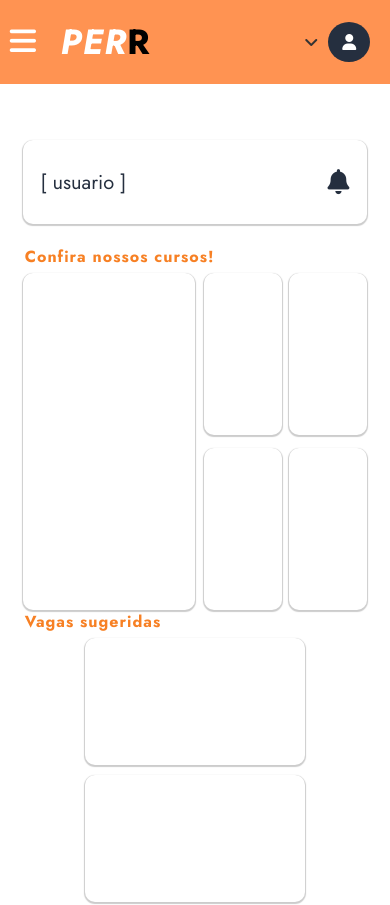
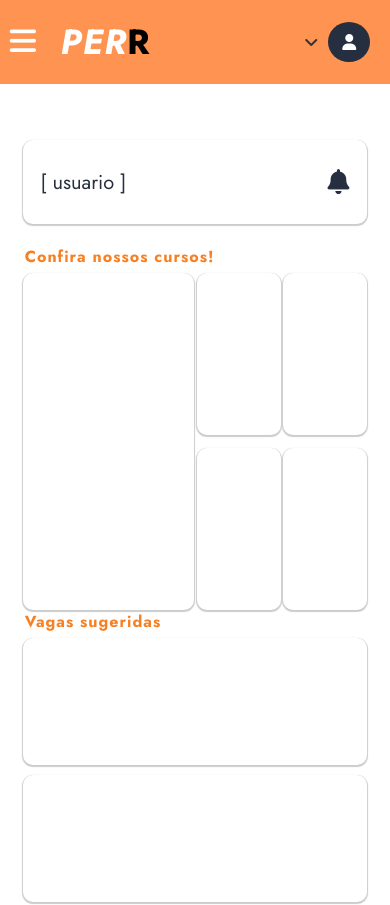
Before and after one commit to Santozzz/TCC-PERR-FRONTEND, a Vue app in the folder frontend/: page / in a window 390 px wide. Shown: the top 905 px of the page. Built offline with nearby package versions, Linux system fonts and the light colour scheme.

Commit message:
ajustes no grid e no formulario de cadastro

```diff
--- a/frontend/src/components/Cadastro/containerPrincipal-Cadastro.vue
+++ b/frontend/src/components/Cadastro/containerPrincipal-Cadastro.vue
@@ -447,5 +447,8 @@ export default {
             padding: 15px;
             width: 42%;
         }
+        .password i{
+            top: 38%;
+        }
     }
 </style>
--- a/frontend/src/components/Home/grid.vue
+++ b/frontend/src/components/Home/grid.vue
@@ -127,7 +127,7 @@ export default {
         height: 60vh;
     }
     .cardPrincipal{
-        width: 50%;
+        width: 49.8%;
         height: 40vh;
         background-color: #fff;
         border-radius: 10px;
@@ -145,11 +145,11 @@ export default {
     .rowCardCourse{
         display: flex;
         justify-content: space-between;
-        width: 95%;
+        width: 99%;
         height: 48%;
     }
     .card{
-        width: 48%;
+        width: 49.5%;
         height: 100%;
         background-color: #fff;
         border-radius: 10px;
@@ -174,7 +174,7 @@ export default {
         flex-wrap: wrap;
     }
     .cardVagas{
-        width: 220px;
+        width: 100%;
         height: 15vh;
         background-color: #fff;
         border-radius: 10px;
```
